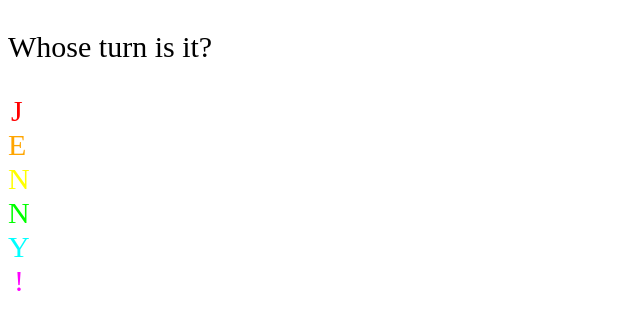
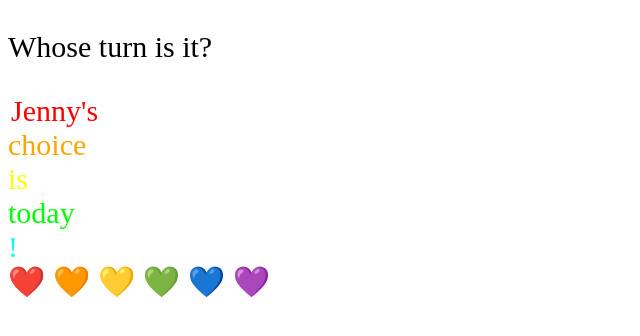
Before and after one commit to Omicron18/Omicron18.github.io, a plain HTML site: page rota/index.html in a window 1280 px wide. Shown: the whole page, without its empty margins (0-640 px from the left). Drawn offline with Linux system fonts and the light colour scheme.

Commit message:
hearts for Jenny

```diff
--- a/rota/index.html
+++ b/rota/index.html
@@ -13,27 +13,26 @@
  if (days % 2 == 0) {
 	var s1=document.createElement('div');
      s1.style='color:red;margin-left:0.1em';
-     s1.textContent='J';
+     s1.textContent='Jenny\'s';
 	s.appendChild(s1);
 	var s2=document.createElement('div');
      s2.style='color:orange';
-     s2.textContent='E';
+     s2.textContent='choice';
 	s.appendChild(s2);
 	var s3=document.createElement('div');
      s3.style='color:yellow';
-     s3.textContent='N';
+     s3.textContent='is';
 	s.appendChild(s3);
 	var s4=document.createElement('div');
      s4.style='color:lime';
-     s4.textContent='N';
+     s4.textContent='today';
 	s.appendChild(s4);
 	var s5=document.createElement('div');
      s5.style='color:aqua';
-     s5.textContent='Y';
+     s5.textContent='!';
 	s.appendChild(s5);
 	var s6=document.createElement('div');
-     s6.style='color:fuchsia;margin-left:0.2em';
-     s6.textContent='!';
+     s6.textContent='❤️ 🧡 💛 💚 💙 💜';
 	s.appendChild(s6);
 
  } else {
```
